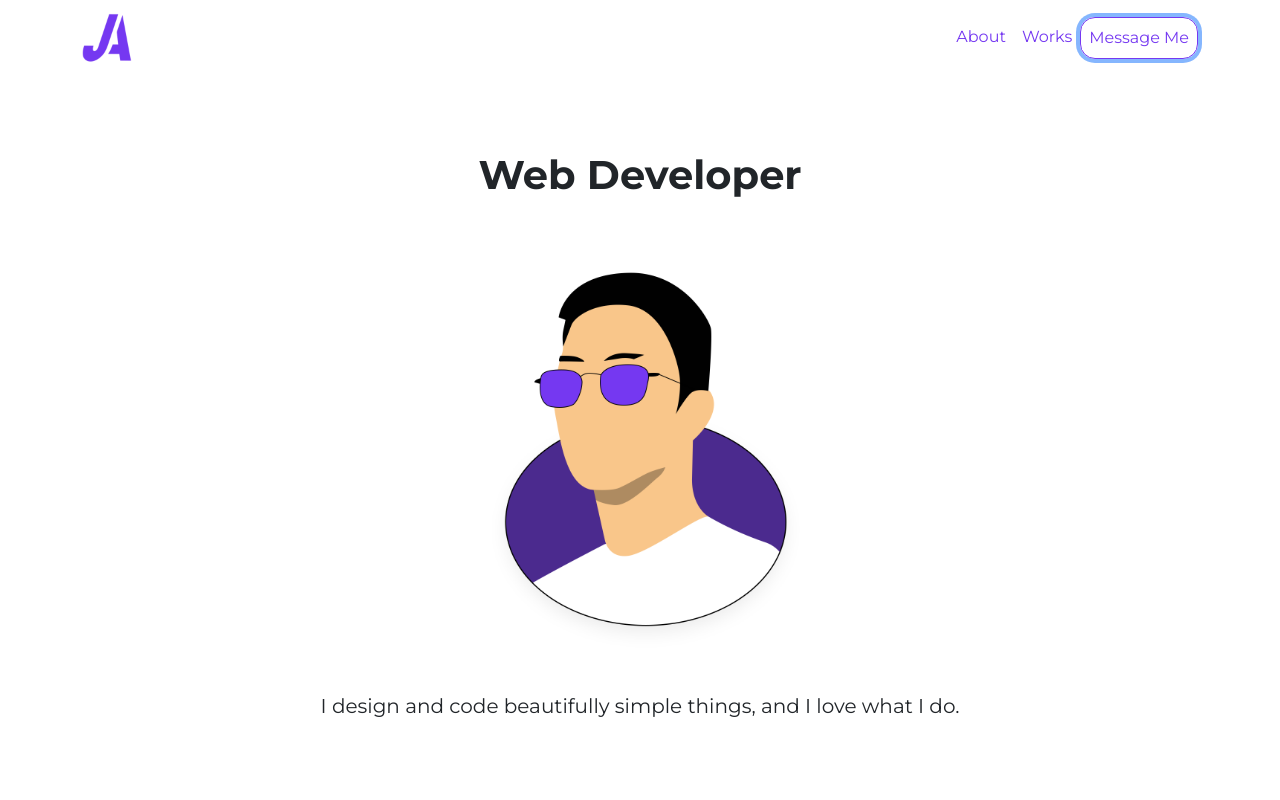
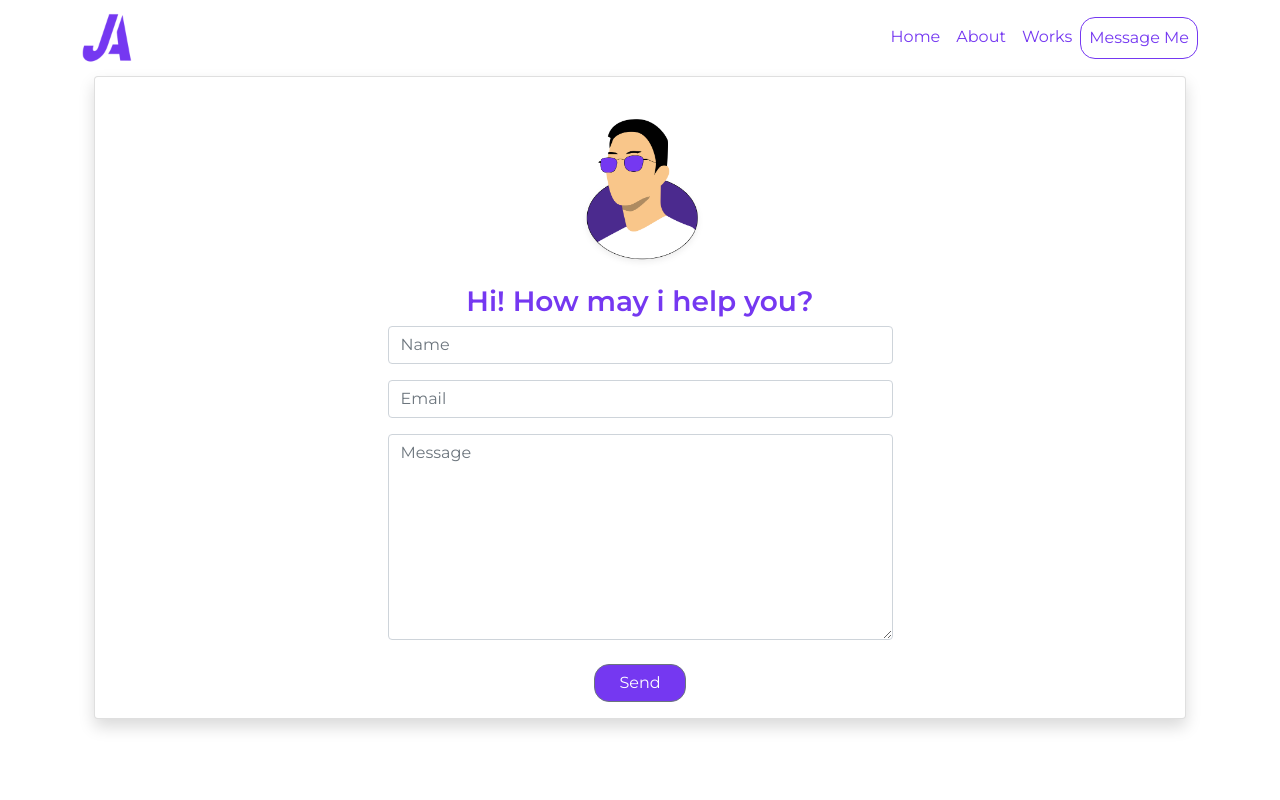
Before and after one commit to jesteradduru/myportfolio, a React app: page / in a window 1280 px wide. Both pictures are taken after a click on the link "Message Me". Shown: the top 800 px of the page. Built offline with nearby package versions, Linux system fonts and the light colour scheme.

Commit message:
added contact form

```diff
--- a/package.json
+++ b/package.json
@@ -6,11 +6,11 @@
     "@testing-library/jest-dom": "^5.14.1",
     "@testing-library/react": "^11.2.7",
     "@testing-library/user-event": "^12.8.3",
-    "bootstrap": "^5.1.1",
+    "bootstrap": "^5.1.3",
     "react": "^17.0.2",
     "react-dom": "^17.0.2",
-    "react-scripts": "4.0.3",
-    "reactstrap": "^8.10.0",
+    "react-scripts": "^5.0.0",
+    "reactstrap": "^8.10.1",
     "web-vitals": "^1.1.2"
   },
   "scripts": {
--- a/src/assets/styles/style.scss
+++ b/src/assets/styles/style.scss
@@ -72,6 +72,9 @@ body {
   }
 }
 
+.bg-purple{
+  background-color: $primaryColor;
+}
 @media only screen and (max-width: 766px){
   .about {
     .border-start {
--- /dev/null
+++ b/src/components/ContactForm/ContactForm.js
@@ -0,0 +1,33 @@
+import React from 'react';
+import {Container, Card, CardBody, Form, FormGroup, Input, Button} from 'reactstrap';
+import avatar from "../../assets/img/avatar.png";
+
+const ContactForm = () => {
+  return (
+    <Container>
+      <Card className="shadow">
+        <CardBody>
+          <Container className="w-50 mx-auto">
+          <img src={avatar} className="img-fluid mx-auto d-block" alt="avatar" style={{width: '35%'}} />
+          <h3 className="text-semibold text-center text-purple">Hi! How may i help you?</h3>
+          <Form>
+            <FormGroup>
+              <Input type="text" placeholder="Name" />
+            </FormGroup>
+            <FormGroup className="mt-3">
+              <Input type="text" placeholder="Email" />
+            </FormGroup>
+            <FormGroup className="mt-3">
+              <Input type="textarea" placeholder="Message" rows="8" />
+            </FormGroup>
+
+            <Button className="bg-purple mt-4 px-4 mx-auto d-block">Send</Button>
+          </Form>
+          </Container>
+        </CardBody>
+      </Card>
+    </Container>
+  );
+}
+
+export default ContactForm;
--- a/src/components/NavBar/NavBar.js
+++ b/src/components/NavBar/NavBar.js
@@ -10,7 +10,7 @@ import {
 } from 'reactstrap';
 import Logo from "../../assets/img/logo.png"
 
-const NavBar = (props) => {
+const NavBar = ({pageChange}) => {
 
   const [isOpen, setIsOpen] = useState(false);
   const toggle = () => setIsOpen(!isOpen);
@@ -26,13 +26,16 @@ const NavBar = (props) => {
         <Collapse isOpen={isOpen} navbar>
           <Nav className="ms-auto" navbar>
             <NavItem>
+              <NavLink href="#" onClick={pageChange} data-page="home">Home</NavLink>
+            </NavItem>
+            <NavItem>
               <NavLink href="#">About</NavLink>
             </NavItem>
             <NavItem>
               <NavLink href="#">Works</NavLink>
             </NavItem>
             <NavItem>
-              <NavLink className="btn btn-outline-primary" href="#">Message Me</NavLink>
+              <NavLink className="btn btn-outline-primary" href="#" onClick={pageChange} data-page="contact">Message Me</NavLink>
             </NavItem>
           </Nav>
         </Collapse>
--- a/src/containers/App/App.js
+++ b/src/containers/App/App.js
@@ -1,16 +1,31 @@
 import './App.css';
+import React from 'react';
 import { Container } from 'reactstrap';
 import NavBar from '../../components/NavBar/NavBar';
 import Banner from '../../components/Banner/Banner';
 import About from '../../components/About/About';
 import Projects from '../../components/Projects/Projects';
 import Footer from '../../components/Footer/Footer';
+import ContactForm from '../../components/ContactForm/ContactForm';
 
-function App() {
+class App extends React.Component {
+  constructor() {
+    super();
+    this.state = {
+      route: "home"
+    }
+  }
+  onPageChange = (event) => {
+    const page = event.target.getAttribute("data-page");
+    this.setState({ route: page});
+  }
+  render(){
+    const route = this.state.route;
+    if(route === "home"){
       return (
         <div>
           <Container>
-        <NavBar />
+            <NavBar pageChange={this.onPageChange}/>
             <Banner />
           </Container>
           <About />
@@ -21,5 +36,17 @@ function App() {
         </div>
       );
     }
+    else if(route === "contact"){
+     return(
+        <>
+          <Container>
+              <NavBar pageChange={this.onPageChange} />
+              <ContactForm />
+          </Container>
+        </>
+     );
+    }
+  }
+}
 
 export default App;
```
Also changed, not shown: src/components/MessageModal/MessageModal.js (deleted, +0 -31 lines), src/assets/styles/style.css, 2 other files. Lines whose indentation alone changed are shown as unchanged.
